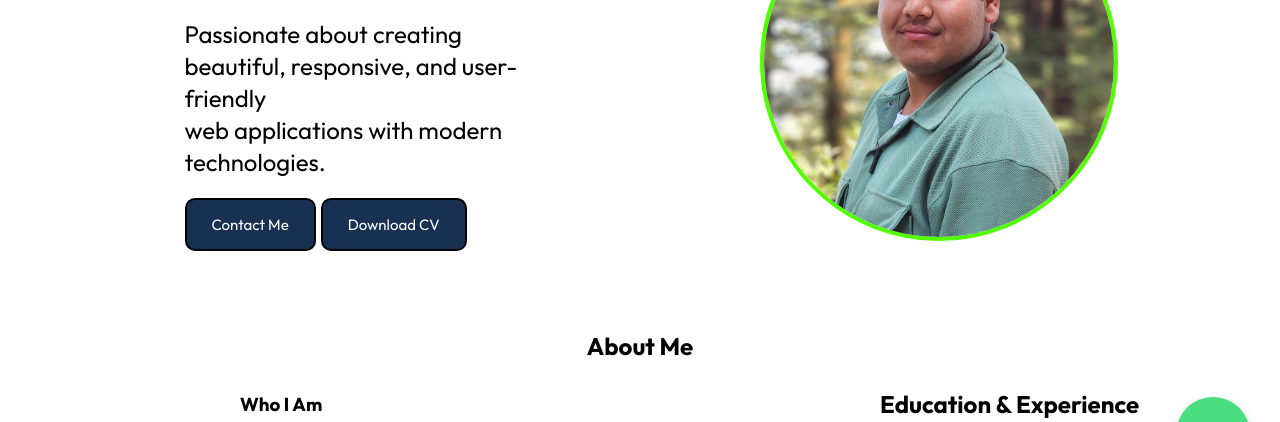
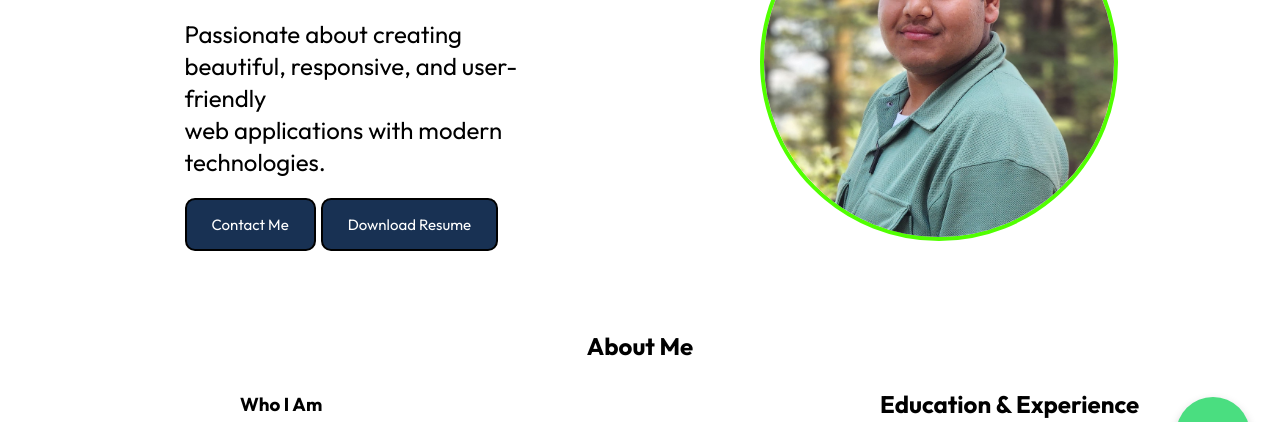
Before and after one commit to TamishCodingHouse/Vishal-Portfolio, a plain HTML site: page index.html in a window 1280 px wide. Shown: the part 309-731 px from the top of the page. Drawn offline with nearby package versions, Linux system fonts and the light colour scheme; a script that the page names is missing.

Commit message:
Update index.html
Change In Download Resume Button

```diff
--- a/index.html
+++ b/index.html
@@ -35,7 +35,11 @@
                     web applications with modern technologies.
                 </p>
                 <button class="hover-button">Contact Me</button>
-                <button class="hover-button">Download CV</button>
+                <a href="files/Neutral Minimalist Interior Designer Resume.pdf" download>
+                    <button class="hover-button">Download Resume</button>
+
+                </a>
+
 
 
             </div>
```
